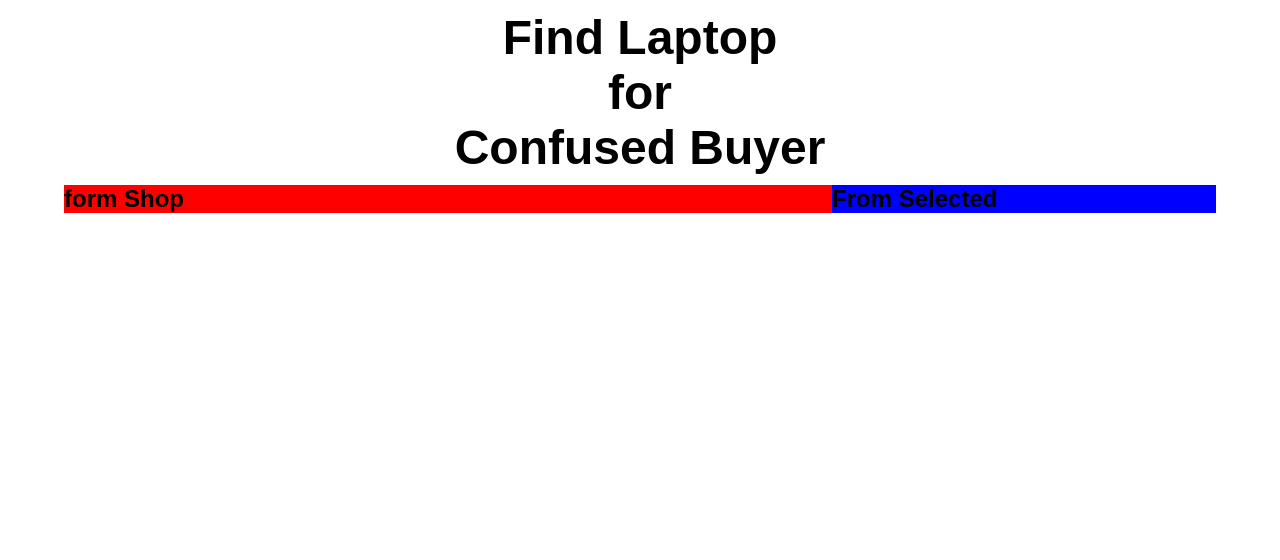
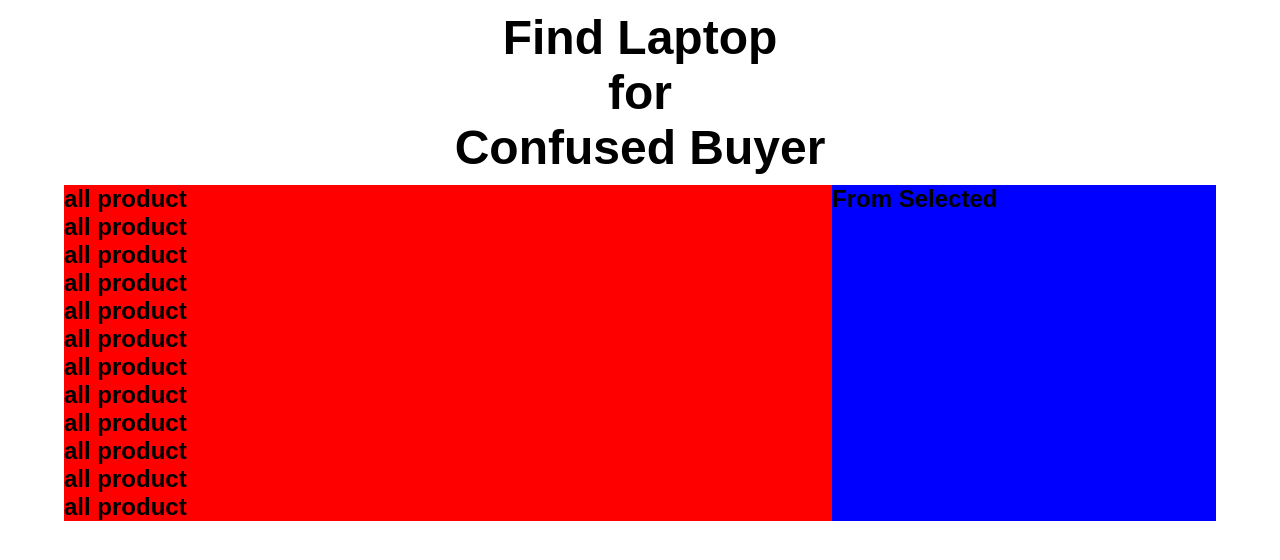
Before and after one commit to rockydasgfx/Laptop-Finder, a React (Create React App) app: page / in a window 1280 px wide. Shown: the top 560 px of the page. Built offline with nearby package versions, Linux system fonts and the light colour scheme.

Commit message:
send data on product compo

```diff
--- a/src/App.css
+++ b/src/App.css
@@ -12,18 +12,3 @@ img {
   max-width: 100%;
   height: auto;
 }
-
-main {
-  max-width: 90%;
-  margin: 10px auto;
-  display: grid;
-  grid-template-columns: 4fr 2fr;
-}
-
-.shop {
-  background: red;
-}
-
-.selected {
-  background-color: blue;
-}
--- a/src/App.js
+++ b/src/App.js
@@ -1,29 +1,12 @@
 import Header from "./Components/Header/Header";
-import Selected from "./Components/Selected/Selected";
 import Shop from "./Components/Shop/Shop";
 import "./App.css";
-import { useEffect, useState } from "react";
 
 function App() {
-  const [products, setProducts] = useState([]);
-
-  useEffect(() => {
-    fetch("./data/data.json")
-      .then((res) => res.json())
-      .then((data) => setProducts(data));
-  }, []);
-  console.log(products);
   return (
     <div className="app">
       <Header />
-      <main>
-        <section className="shop">
-          <Shop />
-        </section>
-        <section className="selected">
-          <Selected />
-        </section>
-      </main>
+      <Shop />
     </div>
   );
 }
--- a/src/Components/Product/Product.jsx
+++ b/src/Components/Product/Product.jsx
@@ -1,6 +1,7 @@
 import React from "react";
 
-const Product = () => {
+const Product = (props) => {
+  console.log(props.product);
   return (
     <div className="product">
       <h2>all product</h2>
--- a/src/Components/Shop/Shop.css
+++ b/src/Components/Shop/Shop.css
@@ -0,0 +1,14 @@
+main {
+  max-width: 90%;
+  margin: 10px auto;
+  display: grid;
+  grid-template-columns: 4fr 2fr;
+}
+
+.shop {
+  background: red;
+}
+
+.selected {
+  background-color: blue;
+}
--- a/src/Components/Shop/Shop.jsx
+++ b/src/Components/Shop/Shop.jsx
@@ -1,11 +1,28 @@
-import React from "react";
+import { useEffect, useState } from "react";
+import Product from "../Product/Product";
+import Selected from "../Selected/Selected";
 import "./Shop.css";
 
 const Shop = () => {
+  const [products, setProducts] = useState([]);
+
+  useEffect(() => {
+    fetch("./data/data.json")
+      .then((res) => res.json())
+      .then((data) => setProducts(data));
+  }, []);
+
   return (
-    <div className="shop">
-      <h1>form Shop</h1>
-    </div>
+    <main>
+      <section className="shop">
+        {products.map((product) => (
+          <Product key={product.id} product={product} />
+        ))}
+      </section>
+      <section className="selected">
+        <Selected />
+      </section>
+    </main>
   );
 };
 
```
